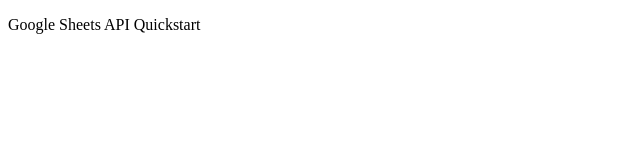
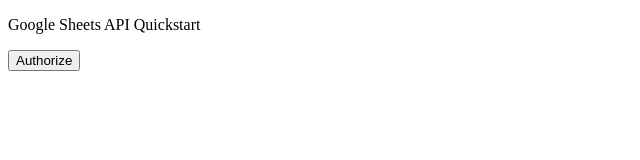
Before and after one commit to CoreHoundSystem/Loop, a plain HTML site: page index.html in a window 1280 px wide. Shown: the whole page, without its empty margins (0-640 px from the left). Drawn offline with nearby package versions, Linux system fonts and the light colour scheme; a web font is replaced by a local one.

Commit message:
Update index.html

```diff
--- a/index.html
+++ b/index.html
@@ -24,7 +24,7 @@
 	<body>
 		<div id="tempStuff">
 			<p>Google Sheets API Quickstart</p>
-			<button id="authorize_button" style="display: none;">Authorize</button>
+			<button id="authorize_button" style="display: block;">Authorize</button>
 			<button id="signout_button" style="display: none;">Sign Out</button>
 		</div>
 		<script async defer src="https://apis.google.com/js/api.js"
```
